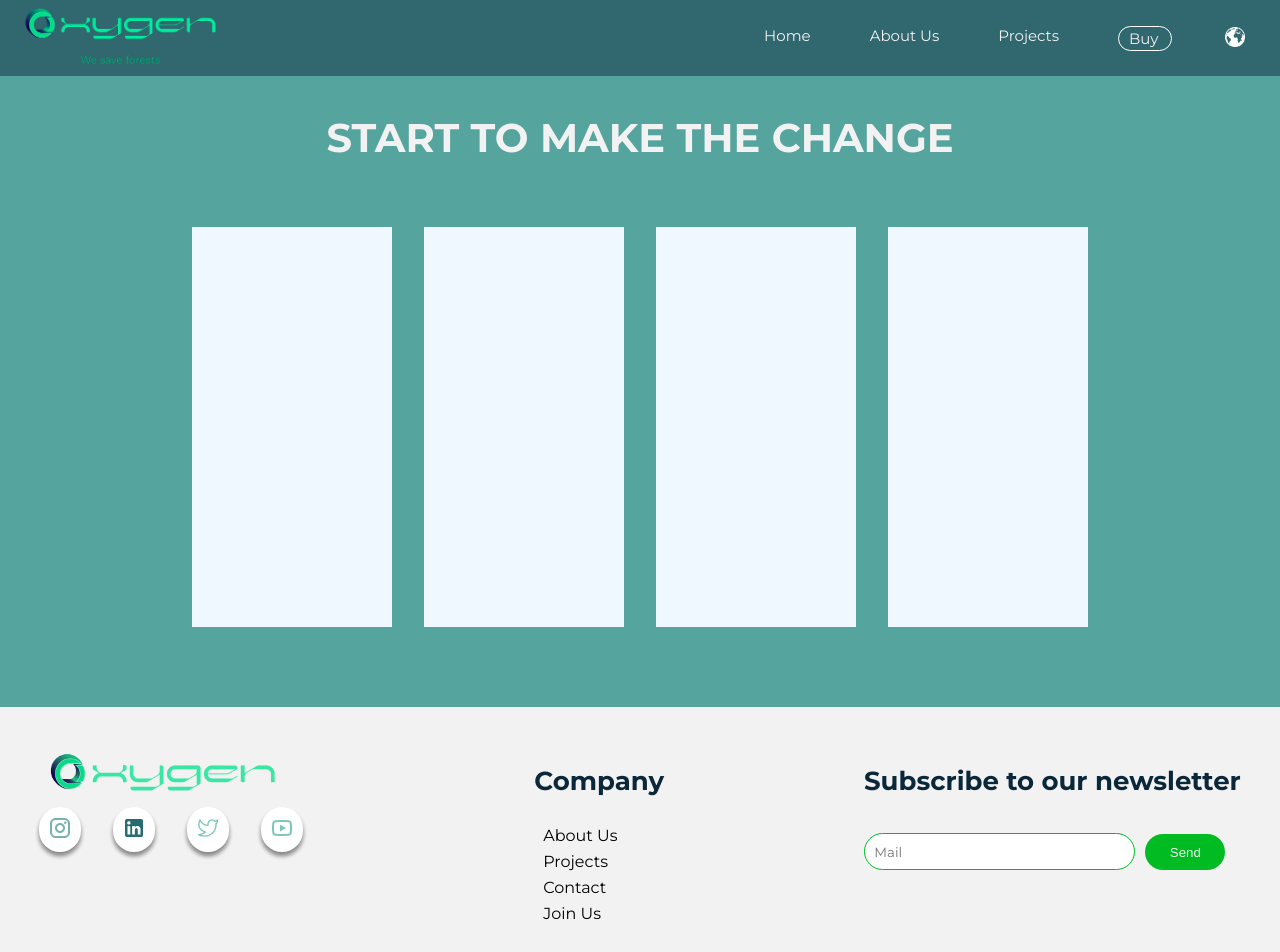
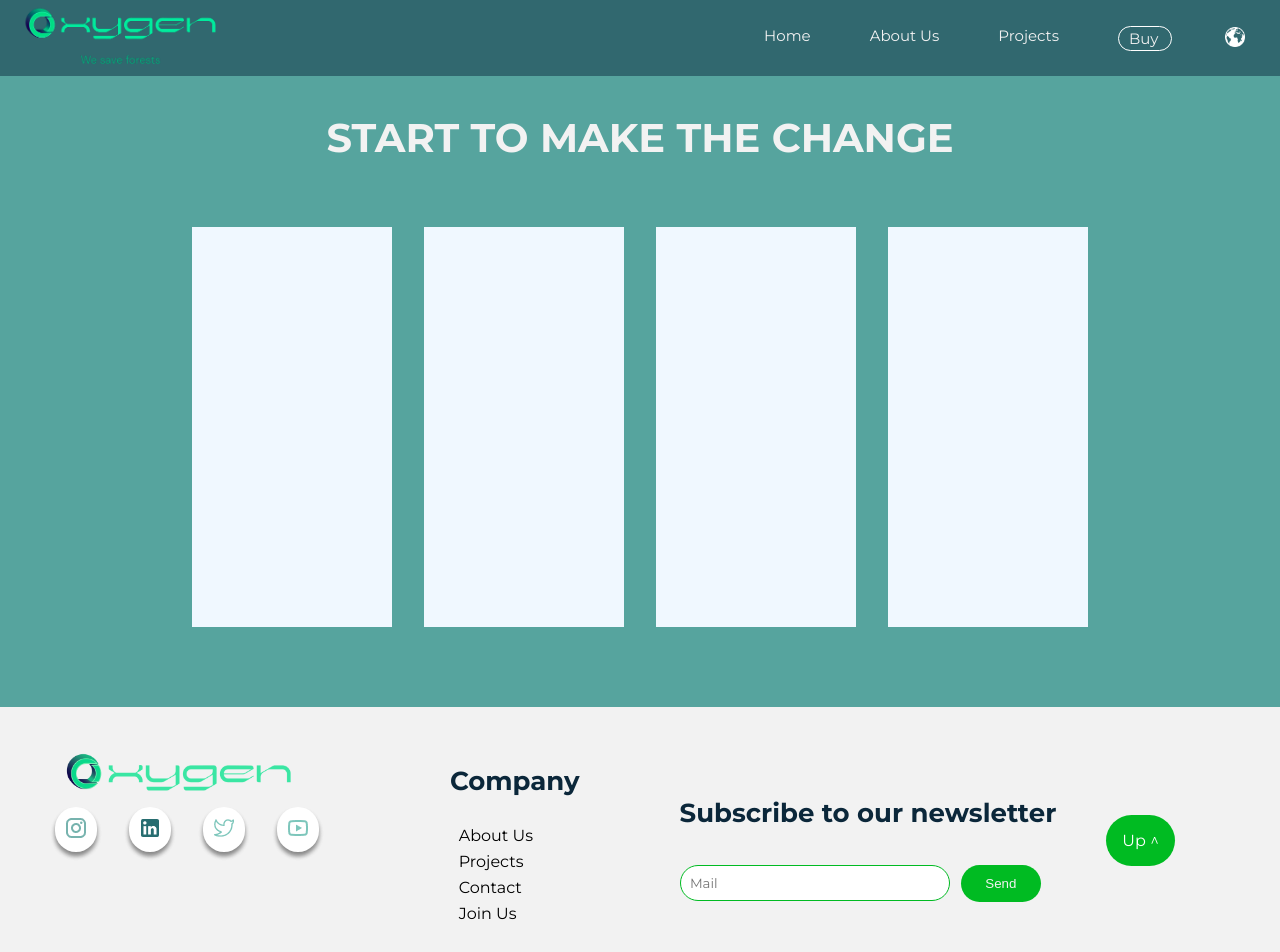
Before and after one commit to oxygentoken-org/oxygen-token, a Next.js app: page /en/comprar in a window 1280 px wide. Shown: the top 952 px of the page. Built offline with nearby package versions, Linux system fonts and the light colour scheme.

Commit message:
[FIX] (Mainpage.js, mainpaige.css, Footer.js, footer.css) Arreglos estéticos, botón de ir arriba, otros

```diff
--- a/src/app/[locale]/components/Footer/Footer.js
+++ b/src/app/[locale]/components/Footer/Footer.js
@@ -37,10 +37,16 @@ function Footer() {
             </ul>
         </div>
         <div className="footerNewsletter">
+            <div>
             <h3>{footIdioms('news')}</h3>
             <input type="text" placeholder="Mail"></input>
             <button>{footIdioms('news-button')}</button>
+            </div>
+            <div className="upbutton">
+            <a href="#home">Up ^</a></div>
         </div>
+
+
 
 
     </section>
--- a/src/app/[locale]/components/Footer/footer.css
+++ b/src/app/[locale]/components/Footer/footer.css
@@ -3,7 +3,7 @@
     display: flex;
     flex-direction: row;
     flex-wrap: wrap;
-    gap: 200px;
+    gap: 100px;
     background-color: var(--white);
 
     justify-content: center;
@@ -74,6 +74,11 @@
     padding-left: 1.2em;
 }
 
+.footerNewsletter{
+    display: flex;
+    align-items: center;
+
+}
 .footerNewsletter input{
     padding: 0.7em;
     border-radius: 20px;
@@ -97,10 +102,25 @@
     cursor: pointer;
 }
 
+.upbutton{
+    padding: 50px;
+}
+
+.upbutton a{
+    padding: 1em;
+    background-color: var(--strong-green);
+    color:white;
+    border-radius: 200px;
+}
+
 
 @media screen and (max-width: 768px) {
     .footer{
         gap: 20px;
         justify-content: left;
     }
+
+    .footerNewsletter{
+        display: block;
+    }
 }
--- a/src/app/[locale]/components/SliderComp/sliderComp.css
+++ b/src/app/[locale]/components/SliderComp/sliderComp.css
@@ -26,7 +26,7 @@
     border-radius: 0.25rem;
     font-size: 1.5rem;
     cursor: pointer;
-    color: var(--white);
+    color: black;
   }
   .prev1:hover,
   .next1:hover {
```
Also changed, not shown: src/app/[locale]/components/MainPage/MainPage.js (+11 -8 lines), src/app/[locale]/components/MainPage/mainpage.css (+10 -7 lines), src/app/[locale]/components/TokenEmitido/tokenemitido.css (+4 -3 lines).
